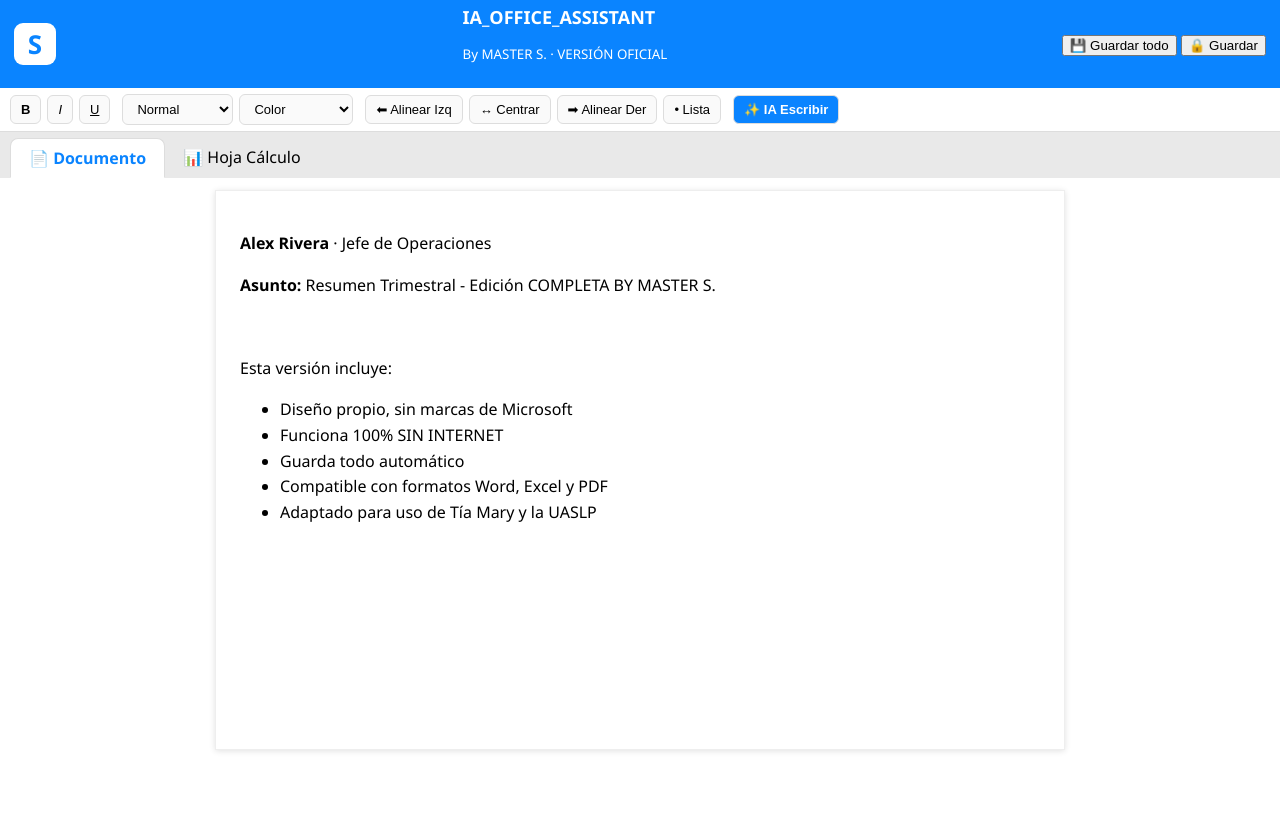
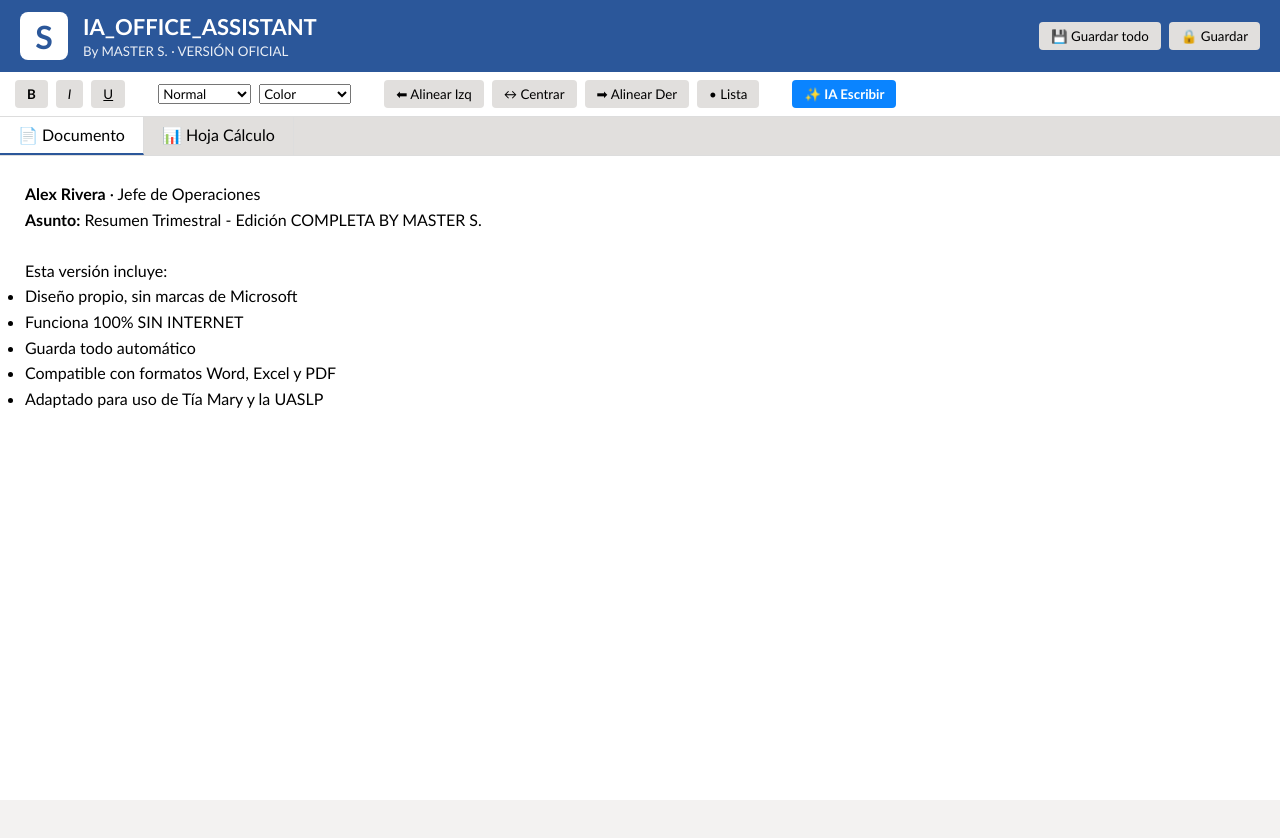
Before and after one commit to masterscorpio1974-boop/Ia-office-master-s, a website: page src/index.html in a window 1280 px wide. After the commit the page ends 800 px from the top, so only its background shows below. Drawn offline with Linux system fonts and the light colour scheme.

Commit message:
Update style.css

```diff
--- a/src/style.css
+++ b/src/style.css
@@ -1,15 +1,20 @@
-*{box-sizing:border-box}body{margin:0;font-family:Segoe UI,Arial;background:#f3f3f3;overflow:hidden}
-.head{background:#0a84ff;color:#fff;display:flex;align-items:center;padding:8px 14px;justify-content:space-between}
-.hleft{display:flex;align-items:center}.logo{width:42px;height:42px;background:#fff;color:#0a84ff;font-weight:900;font-size:26px;display:flex;align-items:center;justify-content:center;border-radius:9px;margin-right:12px}
-h1{margin:0;font-size:18px;line-height:18px}.hleft small{color:#e0eaff;font-size:11px}
-.hright button{background:#fff;color:#0a84ff;border:0;padding:6px 12px;border-radius:6px;font-weight:700;margin-left:6px;cursor:pointer}
-.ribbon{background:#fff;border-bottom:1px solid #ddd;display:flex;flex-wrap:wrap;padding:6px 10px;gap:6px;align-items:center}
-.ribbon button,.ribbon select{padding:6px 10px;border:1px solid #ddd;background:#fafafa;border-radius:6px;cursor:pointer;font-size:13px}
-.ribbon.sep{width:1px;height:28px;background:#ddd;margin:0 4px}
-.tabs{display:flex;background:#e9e9e9;padding:0 10px}.tab{padding:8px 18px;margin-top:6px;cursor:pointer;border-radius:8px 8px 0 0}.tab.active{background:#fff;color:#0a84ff;font-weight:700;border:1px solid #ddd;border-bottom:1px solid #fff}
-.content{background:#fff;height:calc(100vh - 130px);overflow:auto}
-#doc{border:1px solid #eee;margin:12px auto;padding:24px;min-height:70vh;max-width:850px;box-shadow:0 1px 6px rgba(0,0,0,.12);outline:none;background:#fff;line-height:1.6}
-table{border-collapse:collapse;width:100%}th,td{border:1px solid #c5c5c5;padding:6px;min-width:80px;font-size:13px}th{background:#f2f2f2}
-td[contenteditable]{background:#ffffe8}td[contenteditable]:focus{background:#fff3b0}
-.sheet-tabs{display:flex;gap:4px;margin-top:10px}.sheet-tab{padding:6px 14px;background:#eee;border:1px solid #ccc;border-radius:6px 6px 0 0;cursor:pointer;font-size:12px}.sheet-tab.active{background:#fff;font-weight:700;color:#0a84ff}
-#chartWrap{margin:12px;padding:12px;border:1px solid #eee;border-radius:8px;display:none;background:#fafafa}
+*{box-sizing:border-box;margin:0;padding:0;font-family:Calibri,Segoe UI,Arial,sans-serif}
+body{background:#f3f2f1;height:100vh;display:flex;flex-direction:column}
+
+.head{background:#2b579a;color:white;padding:12px 20px;display:flex;align-items:center;gap:15px}
+.logo{width:48px;height:48px;border-radius:8px;background:white;color:#2b579a;font-weight:bold;font-size:32px;display:flex;align-items:center;justify-content:center}
+.title h1{font-size:22px}
+.title p{opacity:0.9}
+.bright{margin-left:auto;display:flex;gap:8px}
+button{border:none;padding:6px 12px;border-radius:4px;cursor:pointer;background:#e1dfdd}
+button:hover{background:#c8c6c4}
+.sep{width:1px;background:#aaa;margin:0 8px}
+
+.ribbon{background:white;border-bottom:1px solid #ddd;padding:8px 15px;display:flex;gap:8px;align-items:center}
+.tabs{display:flex;background:#e1dfdd;border-bottom:1px solid #ddd}
+.tab{padding:8px 18px;cursor:pointer;border-right:1px solid #ddd}
+.tab.active{background:white;border-bottom:2px solid #2b579a}
+
+.content{flex:1;overflow:auto;padding:25px;background:white}
+#doc{min-height:500px;line-height:1.6}
+#miGrafica{width:100%}
```
